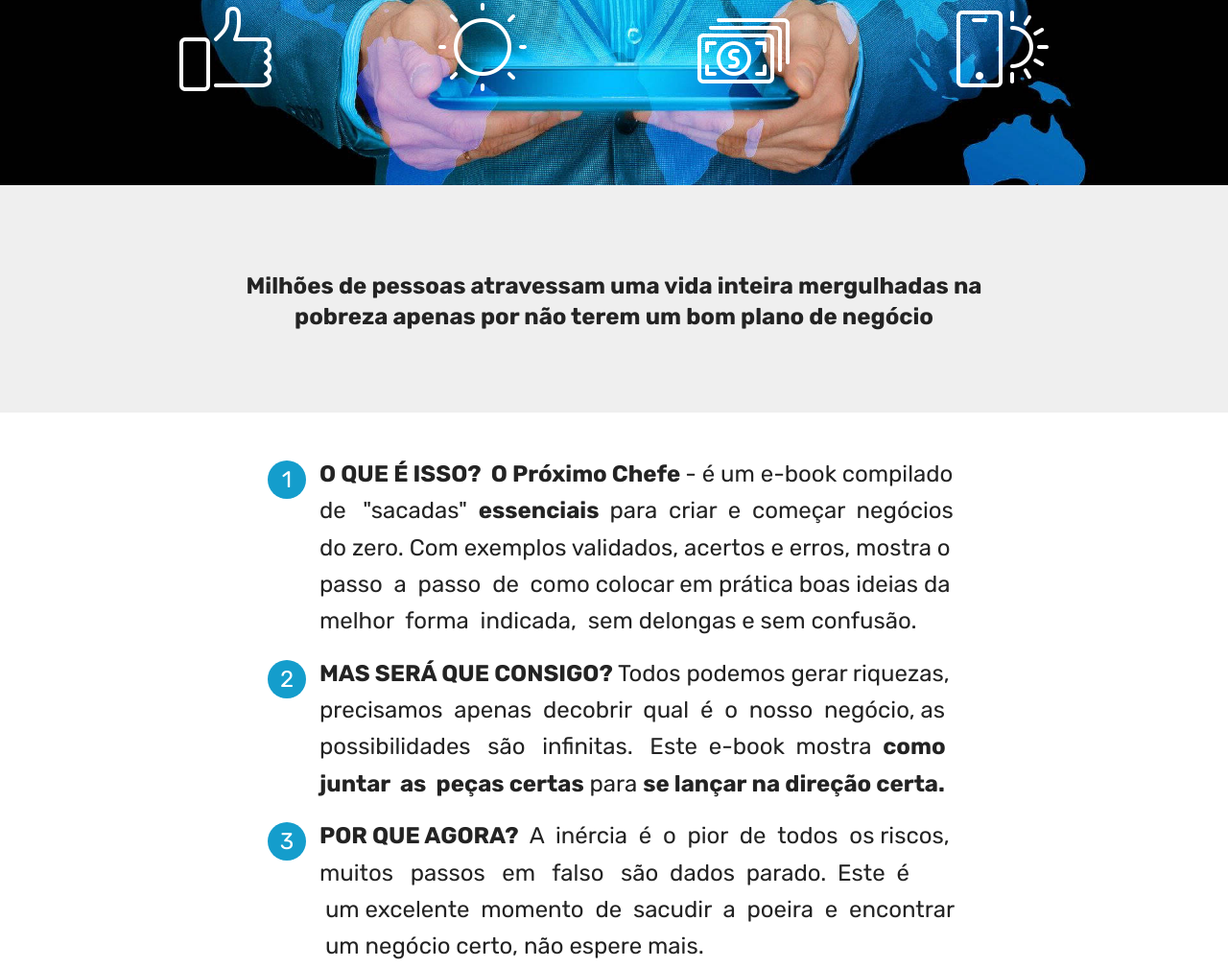
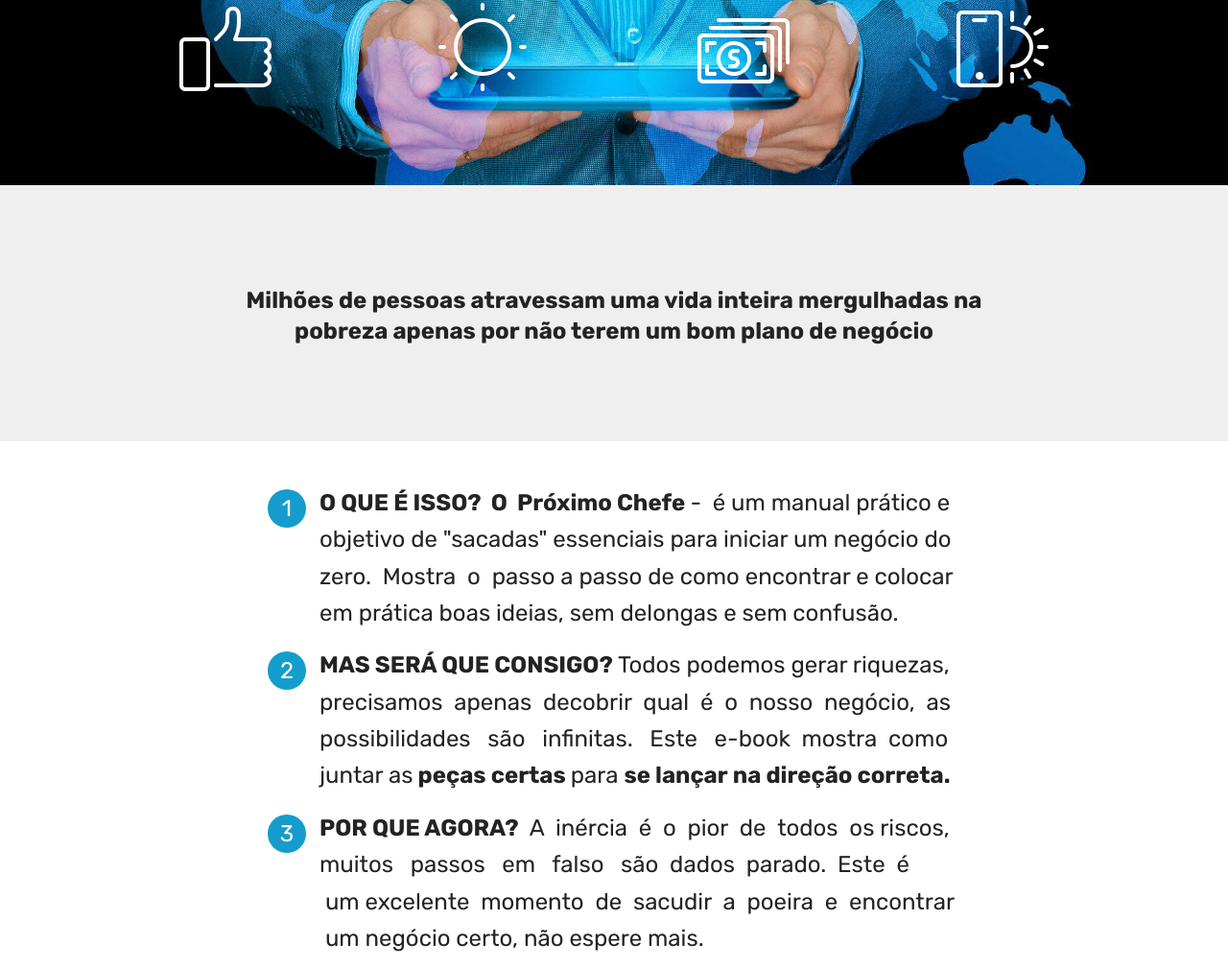
Before and after one commit to thenextboss/thenextboss.github.io, a plain HTML site: page thenextboss.html in a window 1280 px wide. Shown: the part 335-1344 px from the top of the page at 96% size. Drawn offline with Linux system fonts and the light colour scheme; files whose address does not match are found by name.

Commit message:
create github pages

```diff
--- a/assets/mobirise/css/mbr-additional.css
+++ b/assets/mobirise/css/mbr-additional.css
@@ -747,8 +747,8 @@ section.lazy-placeholder:after {
   color: #ffffff;
 }
 .cid-s3UtIHLnHH {
-  padding-top: 90px;
-  padding-bottom: 60px;
+  padding-top: 105px;
+  padding-bottom: 75px;
   background-color: #efefef;
 }
 .cid-s3UtIHLnHH P {
--- a/thenextboss.html
+++ b/thenextboss.html
@@ -109,8 +109,8 @@
         <div class="media-container-row">
             <div class="mbr-text counter-container col-12 col-md-8 mbr-fonts-style display-5">
                 <ol>
-                    <li><strong>O QUE É ISSO? &nbsp;</strong><strong>O Próximo Chefe </strong>- é um e-book compilado de &nbsp; "sacadas" &nbsp;<strong>essenciais </strong>&nbsp;para &nbsp;criar &nbsp;e &nbsp;começar &nbsp;negócios do zero. Com exemplos validados, acertos e erros, mostra o passo &nbsp;a &nbsp;passo &nbsp;de &nbsp;como colocar em prática boas ideias da melhor &nbsp;forma &nbsp;indicada, &nbsp;sem delongas e sem confusão.</li>
-                    <li><strong>MAS SERÁ QUE CONSIGO?&nbsp;</strong>Todos podemos gerar riquezas, precisamos &nbsp;apenas &nbsp;decobrir &nbsp;qual &nbsp;é &nbsp;o &nbsp;nosso &nbsp;negócio, as possibilidades &nbsp; são &nbsp; infinitas. &nbsp; Este &nbsp;e-book &nbsp;mostra &nbsp;<strong>como juntar &nbsp;as &nbsp;peças certas</strong>&nbsp;para <strong>se lançar&nbsp;na direção certa.</strong></li>
+                    <li><strong>O QUE É ISSO? &nbsp;</strong><strong>O &nbsp;Próximo Chefe </strong>- &nbsp;é um manual prático e objetivo de "sacadas" essenciais&nbsp;para&nbsp;iniciar um negócio do zero. &nbsp;Mostra &nbsp;o &nbsp;passo a passo de como encontrar e colocar em prática boas ideias, sem delongas e sem confusão.</li>
+                    <li><strong>MAS SERÁ QUE CONSIGO?&nbsp;</strong>Todos podemos gerar riquezas, precisamos &nbsp;apenas &nbsp;decobrir &nbsp;qual &nbsp;é &nbsp;o &nbsp;nosso &nbsp;negócio, &nbsp;as possibilidades &nbsp; são &nbsp; infinitas. &nbsp; Este &nbsp; e-book &nbsp;mostra &nbsp;como juntar as<strong> peças certas </strong>para&nbsp;<strong>se lançar&nbsp;na direção correta.</strong></li>
                     <li><strong>POR QUE AGORA?</strong>&nbsp; A &nbsp;inércia &nbsp;é &nbsp;o &nbsp;pior &nbsp;de &nbsp;todos &nbsp;os riscos, muitos &nbsp; passos &nbsp; em &nbsp; falso &nbsp; são &nbsp;dados &nbsp;parado. &nbsp;Este &nbsp;é &nbsp;um excelente &nbsp;momento &nbsp;de &nbsp;sacudir &nbsp;a &nbsp;poeira &nbsp;e &nbsp;encontrar &nbsp;um negócio certo, não espere mais.</li>
                 </ol>
             </div>
```
Also changed, not shown: 1 other file.
